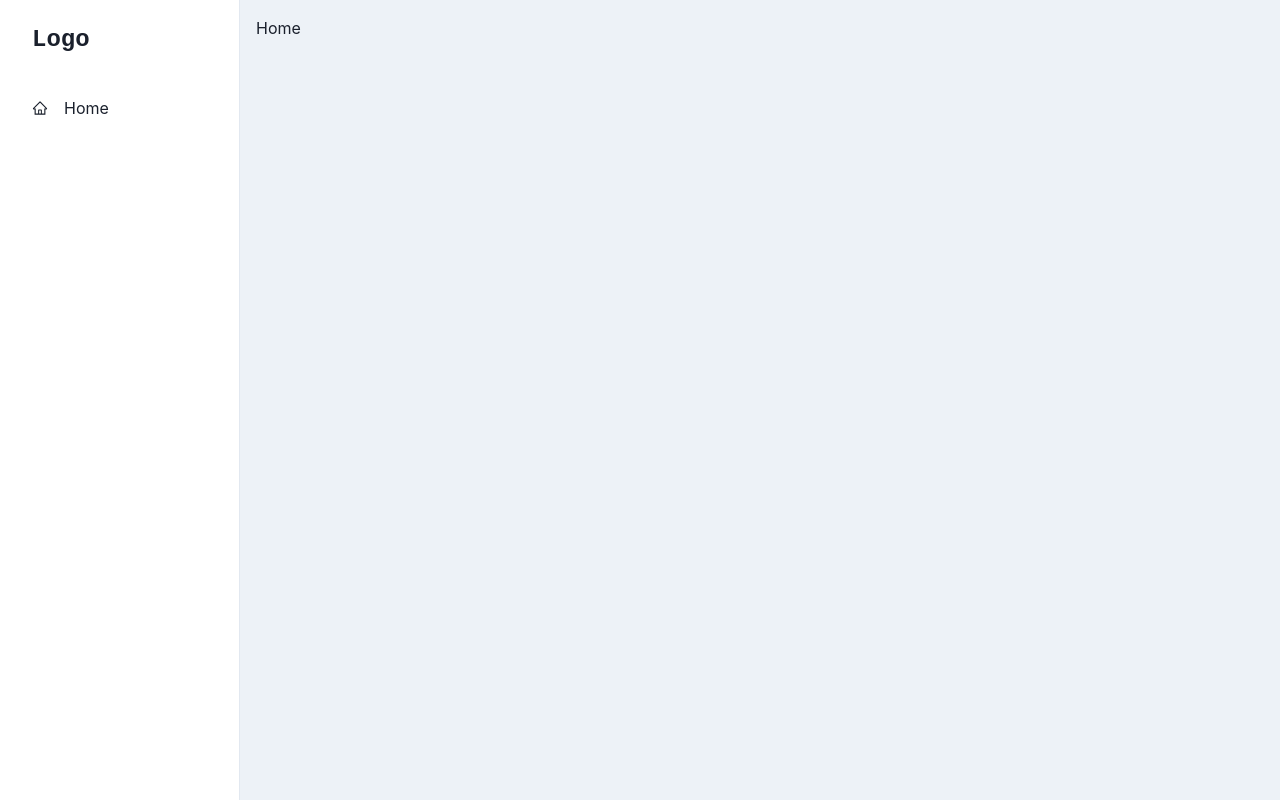
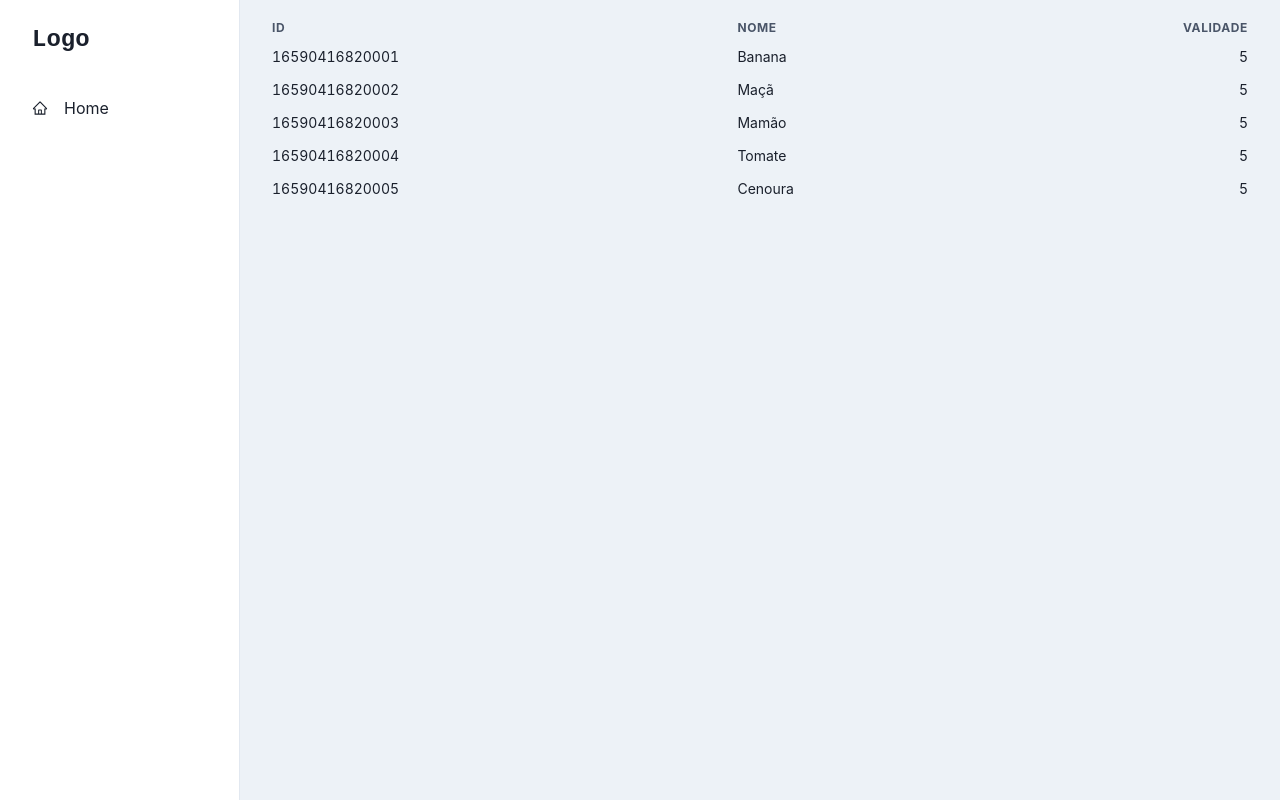
Before and after one commit to souzantero/homy, a React (Create React App) app in the folder client/: page / in a window 1280 px wide. Built offline with nearby package versions, Linux system fonts and the light colour scheme.

Commit message:
feat(client/food): create Foods component

```diff
--- a/client/src/App.tsx
+++ b/client/src/App.tsx
@@ -1,11 +1,12 @@
 import { ChakraProvider } from '@chakra-ui/react'
+import Foods from './components/Foods';
 import Sidebar from './components/Sidebar';
 
 function App() {
   return (
     <ChakraProvider>
       <Sidebar>
-        <h1>Home</h1>
+        <Foods/>
       </Sidebar>
     </ChakraProvider>
   );
--- /dev/null
+++ b/client/src/components/FoodTable.tsx
@@ -0,0 +1,35 @@
+import { TableContainer, Table, Thead, Tbody, Tr, Th, Td } from '@chakra-ui/react'
+import { Food } from '../models/food'
+
+export interface FoodTableProps {
+  foods: Food[]
+}
+
+export function FoodTable({
+  foods
+}: FoodTableProps) {
+  return (
+    <TableContainer>
+      <Table variant='simple' size='sm'>
+        <Thead>
+          <Tr>
+            <Th>ID</Th>
+            <Th>Nome</Th>
+            <Th isNumeric>Validade</Th>
+          </Tr>
+        </Thead>
+        <Tbody>
+          {
+            foods.map((food, index) => (
+              <Tr key={index}>
+                <Td>{food.id}</Td>
+                <Td>{food.name}</Td>
+                <Td isNumeric>{food.expiresIn} </Td>
+              </Tr>
+            ))
+          }
+        </Tbody>
+      </Table>
+    </TableContainer>
+  )
+}
--- /dev/null
+++ b/client/src/components/Foods.tsx
@@ -0,0 +1,16 @@
+import { Skeleton } from '@chakra-ui/react'
+
+import { useMemo } from "react"
+import { useFoods } from "../hooks/useFoods"
+import { FoodTable } from './FoodTable'
+
+export default function Foods() {
+  const { foods } = useFoods()
+  const fetching = useMemo(() => !foods, [foods])
+
+  if (fetching) return <Skeleton height='20px' />
+
+  return (
+    <FoodTable foods={foods || []} />
+  )
+}
--- /dev/null
+++ b/client/src/hooks/useFoods.ts
@@ -0,0 +1,24 @@
+import { useEffect, useState } from "react"
+import { Food } from "../models/food"
+
+export type Result = {
+  foods?: Food[]
+}
+
+export function useFoods(): Result {
+  const [foods, setFoods] = useState<Food[]>()
+
+  useEffect(() => {
+    const newFoods: Food[] = []
+
+    newFoods.push({ id: Date.now().toString() + '1', name: 'Banana', expiresIn: 5, createdAt: new Date() })
+    newFoods.push({ id: Date.now().toString() + '2', name: 'Maçã', expiresIn: 5, createdAt: new Date() })
+    newFoods.push({ id: Date.now().toString() + '3', name: 'Mamão', expiresIn: 5, createdAt: new Date() })
+    newFoods.push({ id: Date.now().toString() + '4', name: 'Tomate', expiresIn: 5, createdAt: new Date() })
+    newFoods.push({ id: Date.now().toString() + '5', name: 'Cenoura', expiresIn: 5, createdAt: new Date() })
+
+    setFoods(newFoods)
+  }, [])
+
+  return { foods }
+}
--- /dev/null
+++ b/client/src/models/food.ts
@@ -0,0 +1,7 @@
+export type Food = {
+  id: string
+  createdAt: Date
+  updatedAt?: Date
+  name: string
+  expiresIn: number
+}
```
